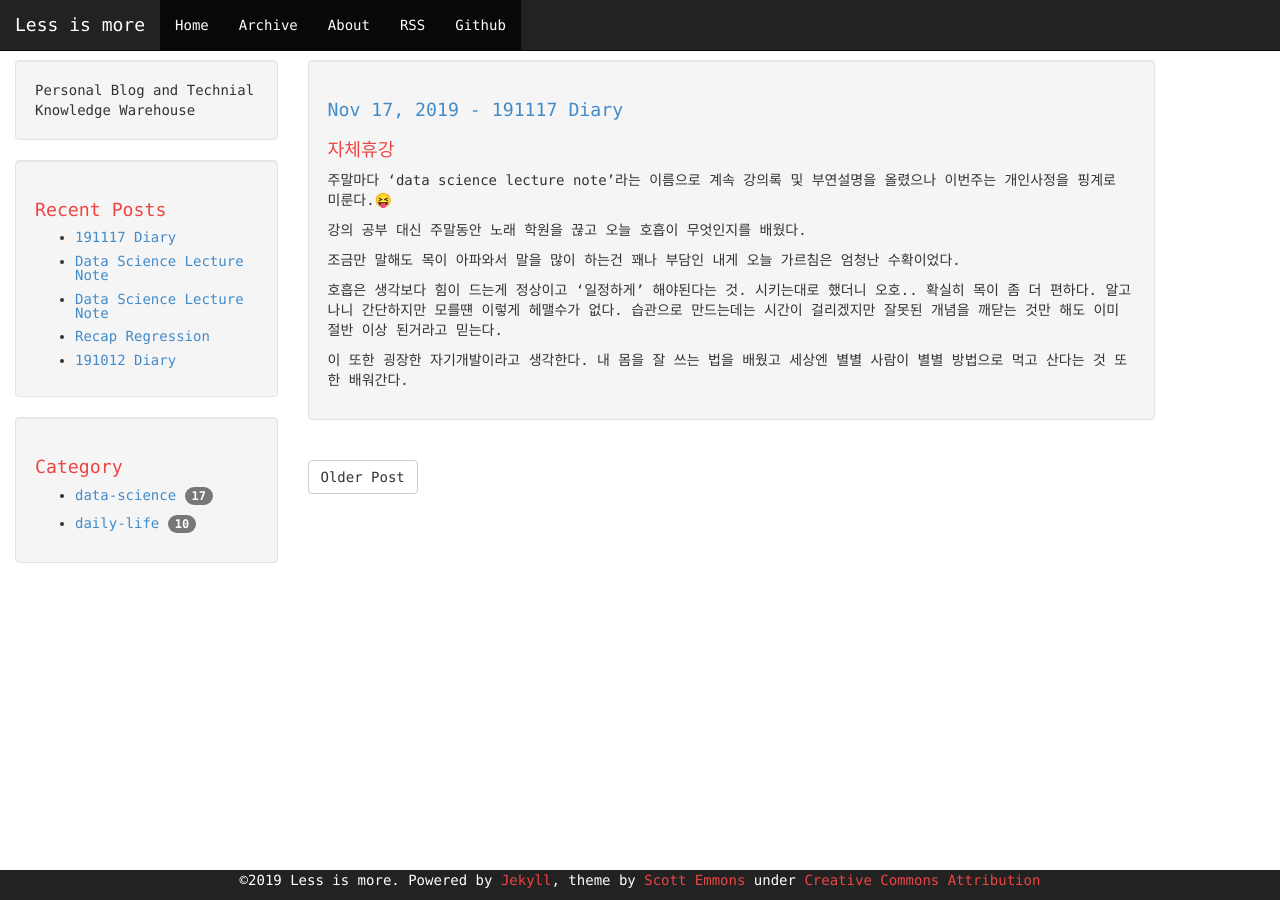
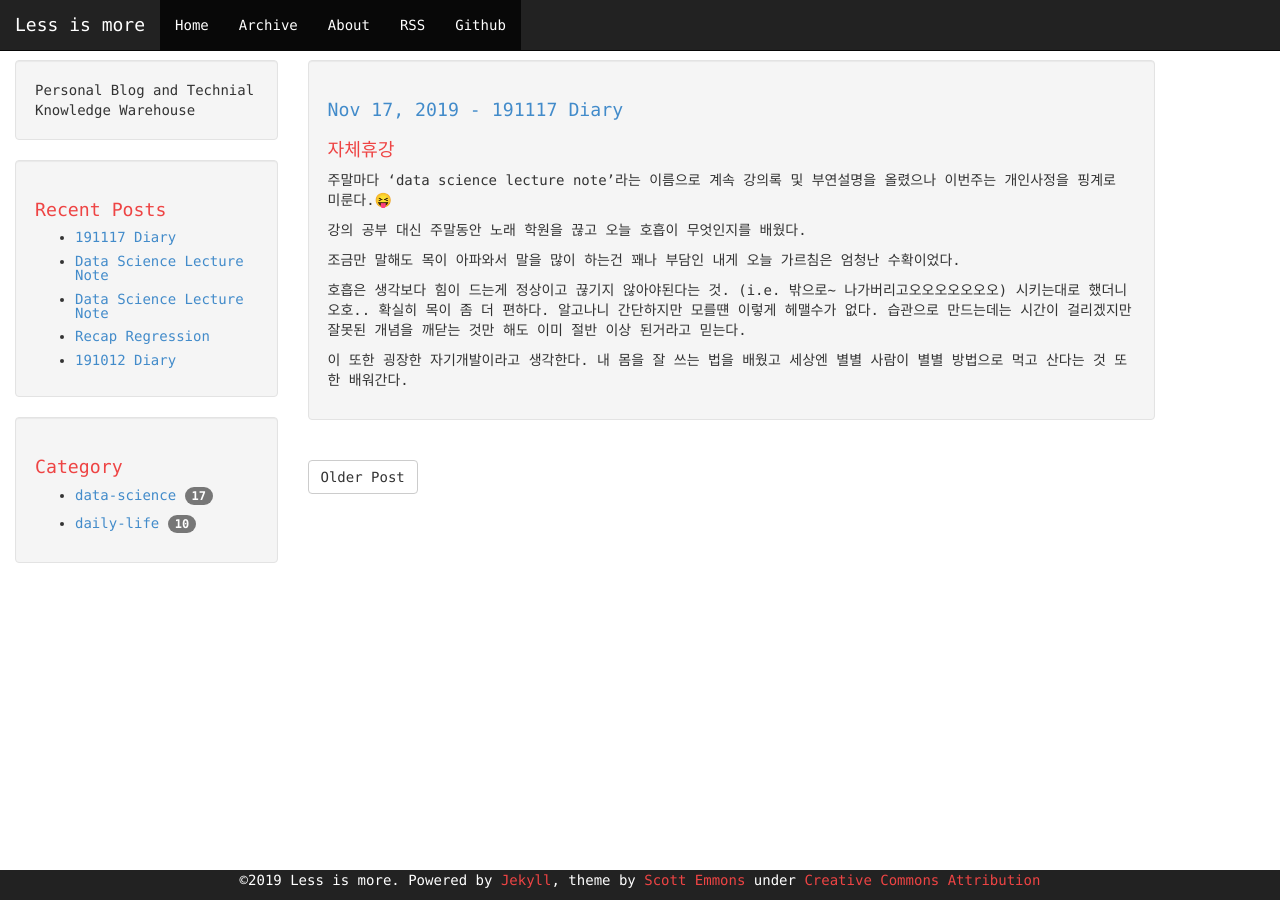
Before and after one commit to 11wi/11wi.github.io, a Jekyll site: the page built from _posts/2019-11-17-191117-diary.md, in a window 1280 px wide. Built offline with Jekyll 4.4.1, drawn with Linux system fonts in a browser that asks for light colours; some web fonts are replaced.

Commit message:
modify post

```diff
--- a/_posts/2019-11-17-191117-diary.md
+++ b/_posts/2019-11-17-191117-diary.md
@@ -12,7 +12,7 @@ category: daily-life
 조금만 말해도 목이 아파와서 말을 많이 하는건 꽤나 부담인 내게
 오늘 가르침은 엄청난 수확이었다.
 
-호흡은 생각보다 힘이 드는게 정상이고 '일정하게' 해야된다는 것.
+호흡은 생각보다 힘이 드는게 정상이고 끊기지 않아야된다는 것. (i.e. 밖으로~ 나가버리고오오오오오오오)
 시키는대로 했더니 오호.. 확실히 목이 좀 더 편하다.
 알고나니 간단하지만 모를떈 이렇게 헤맬수가 없다.
 습관으로 만드는데는 시간이 걸리겠지만
```
